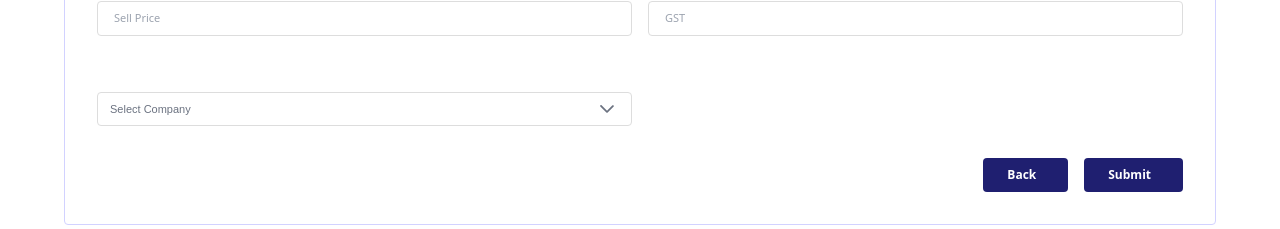
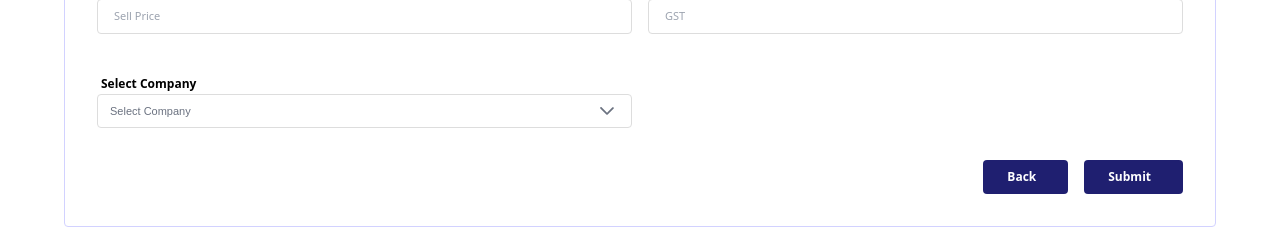
Before and after one commit to Hiteshsu06/Management-System, a React (Create React App) app: page /create-stock-management in a window 1280 px wide. Shown: the part 427-656 px from the top of the page. Built offline with nearby package versions, Linux system fonts and the light colour scheme; no server answers; a web font is replaced by a local one.

Commit message:
Fixed dropdown issue

```diff
--- a/src/components/StockManagement/StockManagementForm.jsx
+++ b/src/components/StockManagement/StockManagementForm.jsx
@@ -246,7 +246,7 @@ const StockManagementForm = () => {
             name="company"
             error={errors?.company}
             touched={touched?.company}
-            className="col-span-2 w-full mt-5 rounded border-[1px] border-[#ddd] custom-dropdown focus:outline-none"
+            className="col-span-2 w-full rounded border-[1px] border-[#ddd] custom-dropdown focus:outline-none"
             optionLabel="name"
           />
         </div>
--- a/src/components/common/DropdownComponent.jsx
+++ b/src/components/common/DropdownComponent.jsx
@@ -3,8 +3,8 @@ import { Dropdown } from 'primereact/dropdown';
 const DropdownComponent = ({value, name, data, onChange, optionLabel, placeholder, className, error, touched, label}) => {
   return (
     <div className='mt-5'>
-       {label ? (
-          <label className="text-[12px] text-TextSecondaryColor ms-[4px] font-[600]">{label}</label>
+       {placeholder ? (
+          <label className="text-[12px] text-TextSecondaryColor ms-[4px] font-[600]">{placeholder}</label>
         ) : null}
         <Dropdown
             name={name}
```
